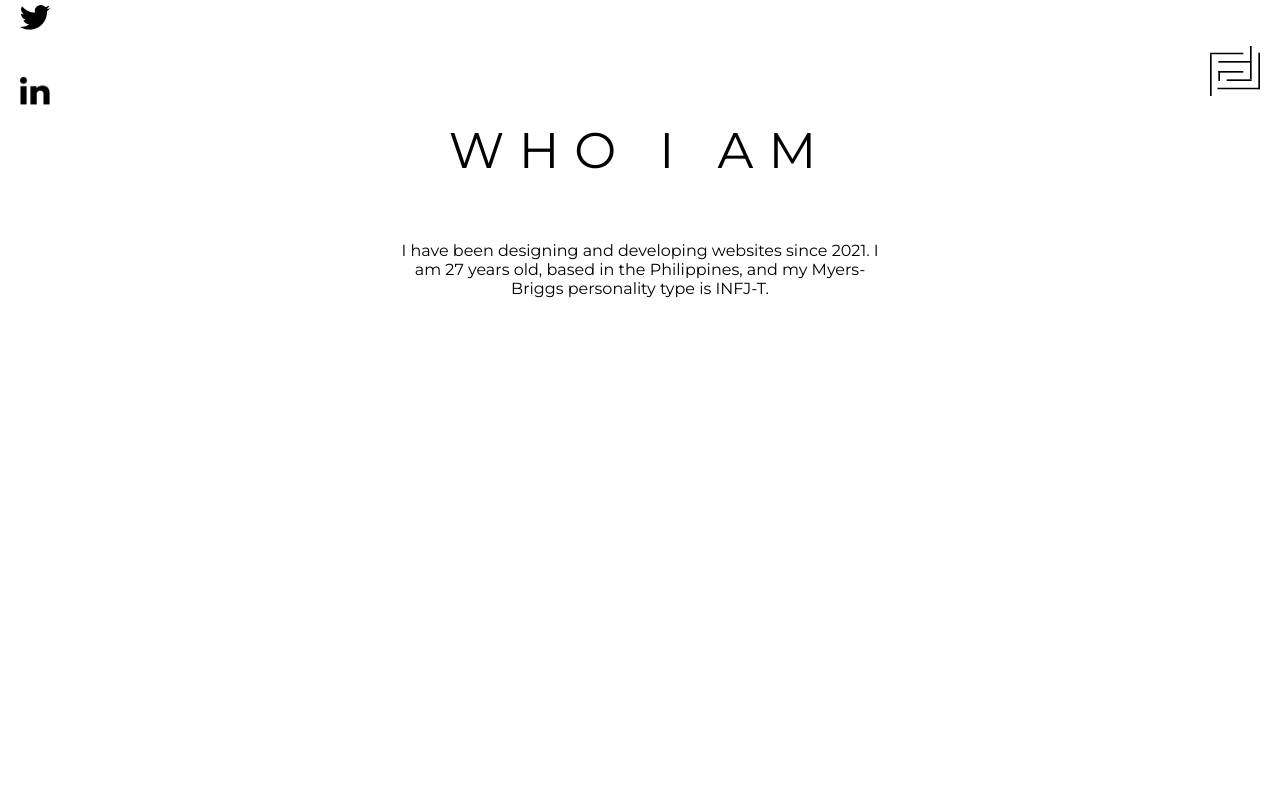
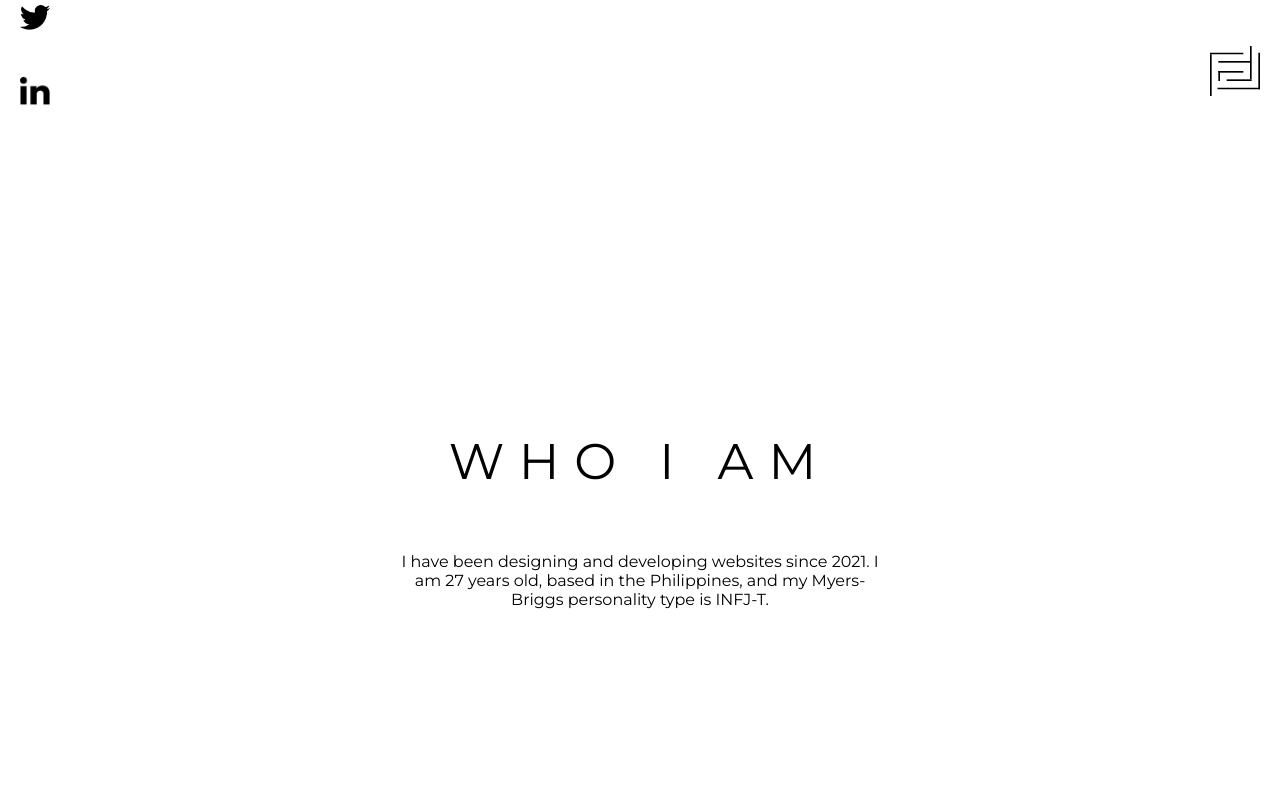
Before and after one commit to natdlc/nathanel-portfolio, a Next.js app: page / in a window 1280 px wide. Shown: the part 680-1480 px from the top of the page. Built offline with nearby package versions, Linux system fonts and the light colour scheme.

Commit message:
scrollbar style, about positioning fix

```diff
--- a/components/common/about-item/about-item.module.css
+++ b/components/common/about-item/about-item.module.css
@@ -4,6 +4,7 @@
   flex-direction: column;
   gap: 60px;
   align-items: center;
+  justify-content: center;
 }
 
 .description {
--- a/styles/globals.css
+++ b/styles/globals.css
@@ -58,3 +58,27 @@ h4 {
   letter-spacing: 7px;
   text-transform: uppercase;
 }
+
+/* scrollbar */
+
+/* width */
+::-webkit-scrollbar {
+  width: 15px;
+}
+
+/* Track */
+::-webkit-scrollbar-track {
+}
+
+/* Handle */
+::-webkit-scrollbar-thumb {
+  background: black;
+}
+
+/* Handle on hover */
+::-webkit-scrollbar-thumb:hover {
+  background: white;
+  border-top: 2px solid black;
+  border-bottom: 2px solid black;
+  border-left: 2px solid black;
+}
```
